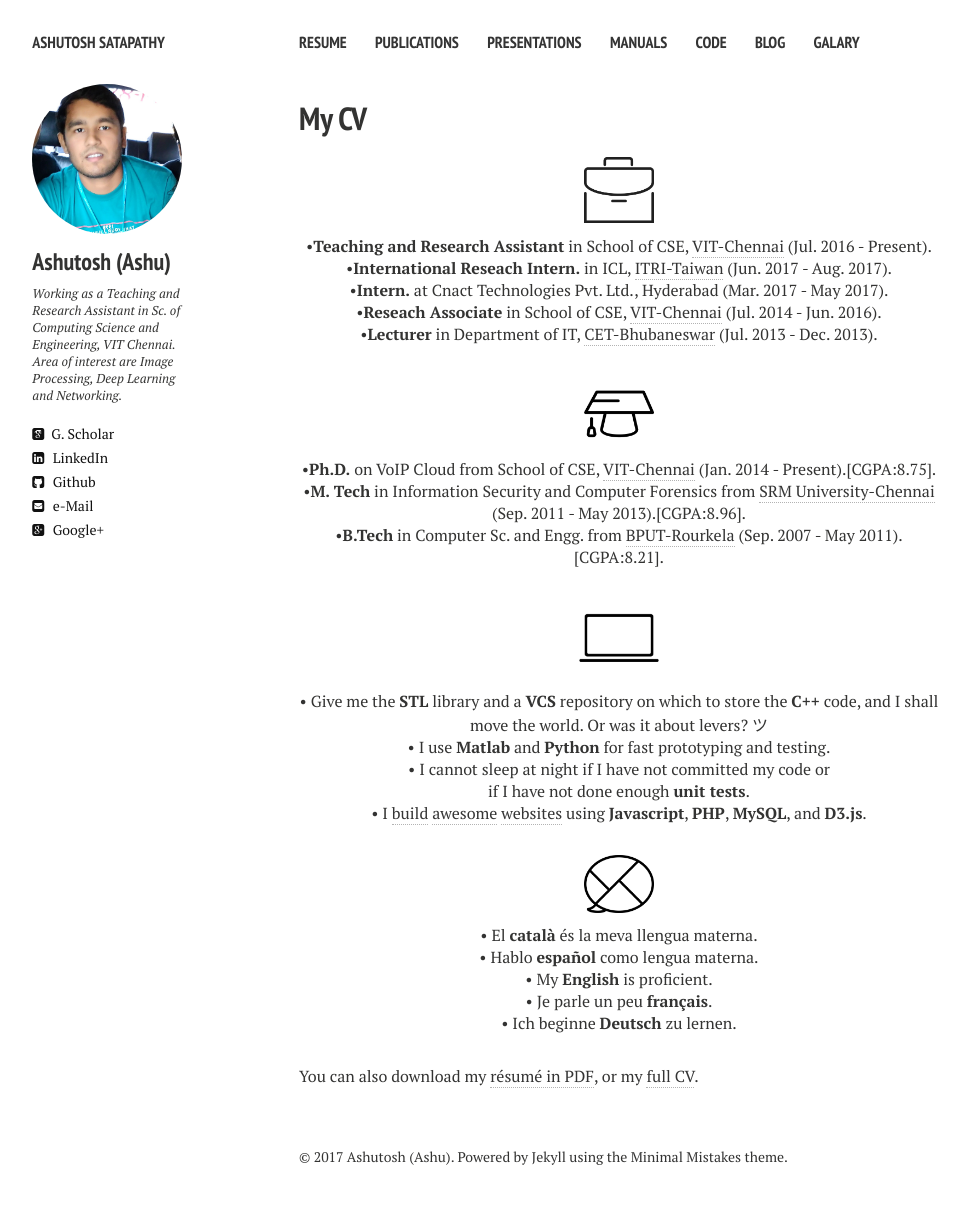
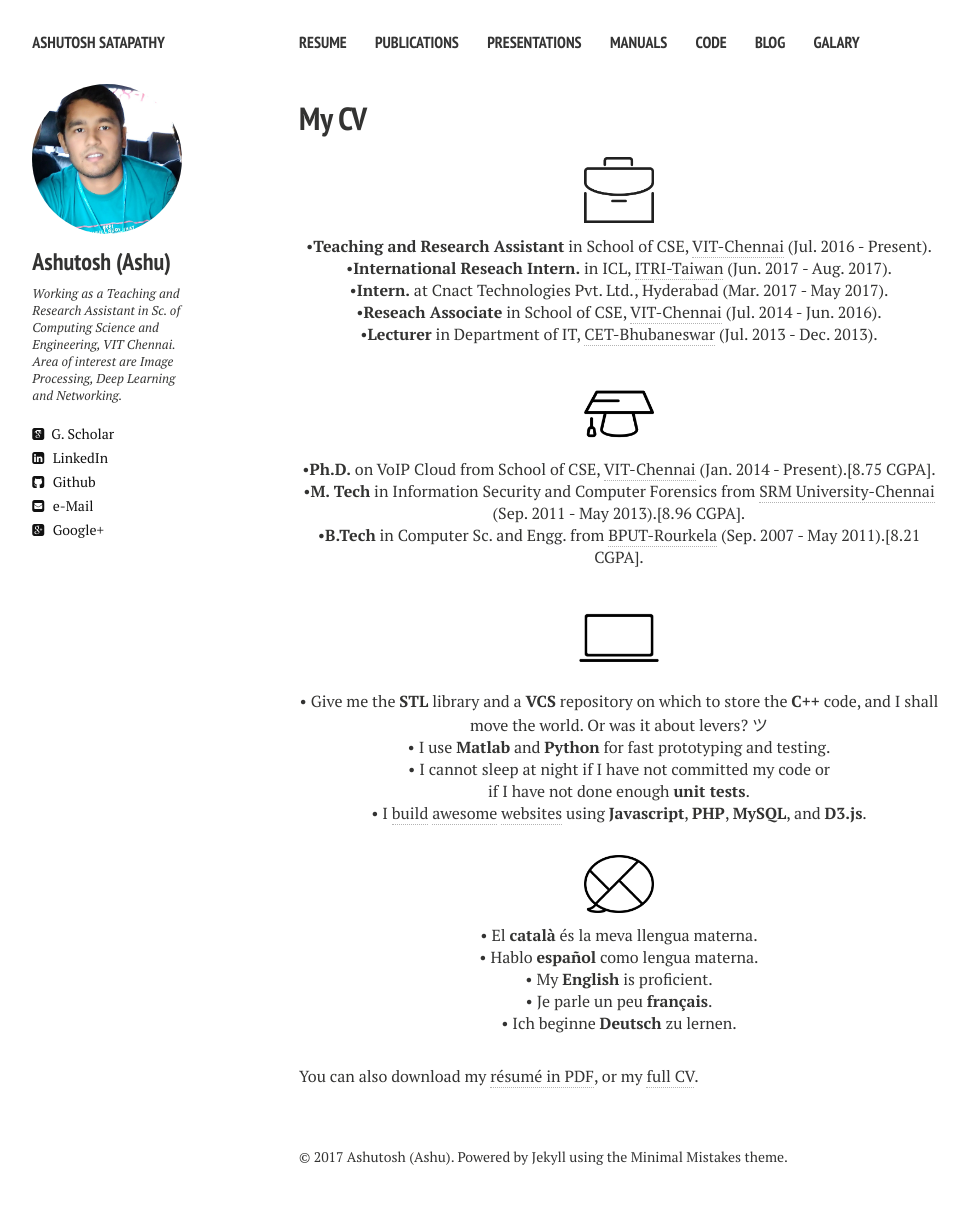
Before and after one commit to ashutoshsatapathy1990/ashutoshsatapathy1990.github.io, a Jekyll site: the page built from cv.md, in a window 1280 px wide. Shown: the whole page, without its empty margins (21-989 px from the left). Built offline with Jekyll 4.4.1, drawn with Linux system fonts in a browser that asks for light colours; nearby versions of some CDN libraries.

Commit message:
Update cv.html

```diff
--- a/_layouts/cv.html
+++ b/_layouts/cv.html
@@ -52,9 +52,9 @@
      <p align="center" class="bottom-three">&#8226<strong>Lecturer</strong> in Department of IT, <a href="https://www.cet.edu.in/" target="_blank">CET-Bhubaneswar</a> (Jul. 2013 - Dec. 2013).</p>
 
     <p align="center" class=bottom-small><img src="{{ site.url }}/images/CV/study2.png" alt="Education" width="70" height="70"></p>
-    <p align="center">&#8226<strong>Ph.D.</strong> on VoIP Cloud from School of CSE, <a href="http://chennai.vit.ac.in/" target="_blank">VIT-Chennai</a> (Jan. 2014 - Present).[CGPA:8.75].</p>
-    <p align="center">&#8226<strong>M. Tech</strong> in Information Security and Computer Forensics from <a href="http://www.srmuniv.ac.in/" target="_blank">SRM University-Chennai</a> (Sep. 2011 - May 2013).[CGPA:8.96].</p>
-    <p align="center" class="bottom-three">&#8226<strong>B.Tech</strong> in Computer Sc. and Engg. from <a href="http://www.bput.ac.in/" target="_blank">BPUT-Rourkela</a> (Sep. 2007 - May 2011).[CGPA:8.21].</p>
+    <p align="center">&#8226<strong>Ph.D.</strong> on VoIP Cloud from School of CSE, <a href="http://chennai.vit.ac.in/" target="_blank">VIT-Chennai</a> (Jan. 2014 - Present).[8.75 CGPA].</p>
+    <p align="center">&#8226<strong>M. Tech</strong> in Information Security and Computer Forensics from <a href="http://www.srmuniv.ac.in/" target="_blank">SRM University-Chennai</a> (Sep. 2011 - May 2013).[8.96 CGPA].</p>
+    <p align="center" class="bottom-three">&#8226<strong>B.Tech</strong> in Computer Sc. and Engg. from <a href="http://www.bput.ac.in/" target="_blank">BPUT-Rourkela</a> (Sep. 2007 - May 2011).[8.21 CGPA].</p>
 
     <p align="center" class=bottom-small><img src="{{ site.url }}/images/CV/computer2.png" alt="Computer Skills" width="80" height="80"></p>
     <p align="center">&#8226 Give me the <strong>STL</strong> library and a <strong>VCS</strong> repository on which to store the <strong>C++</strong> code, and I shall move the world. Or was it about levers? &#12484;</p>
```
